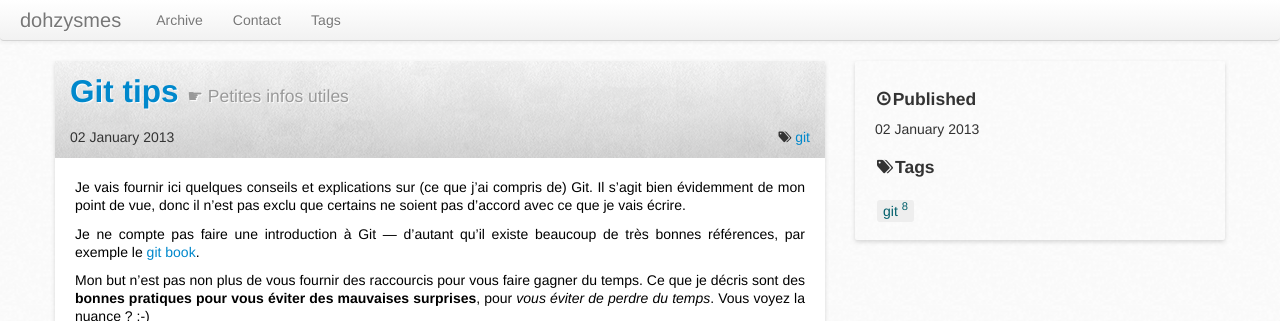
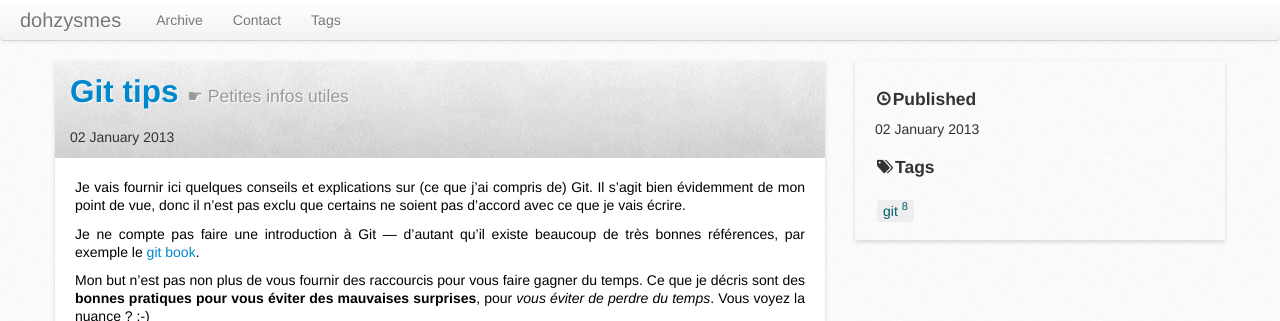
Before and after one commit to dohzya/dohzya.com, a Jekyll site: the page built from _posts/2013-01-02-git-tips.md, in a window 1280 px wide. Shown: the top 321 px of the page. Built offline with Jekyll 4.4.1, drawn with Linux system fonts in a browser that asks for light colours; comment, search, counter and statistics services are not loaded.

Commit message:
style: posts: Remove tags from title bar
Tags are already displayed in the sidebar.

```diff
--- a/_includes/themes/twitter/post.html
+++ b/_includes/themes/twitter/post.html
@@ -10,18 +10,6 @@
           <div class="row-fluid">
             <div class="span4">
               <div class="date"><span>{{ page.date | date_to_long_string }}</span></div>
-            </div>
-            <div class="span8">
-              <div class="tags">
-                {% assign tags_list = page.tags %}
-                {% if tags_list != empty %}
-                  <i class="icon-tags"></i>
-                  {% for tag in tags_list %}
-                    <a href="{{ BASE_PATH }}{{ site.JB.tags_path }}#{{ tag }}-ref">{{ tag }}</a>
-                  {% endfor %}
-                {% endif %}
-                {% assign tags_list = nil %}
-              </div>
             </div>
           </div>
         </div>
```
